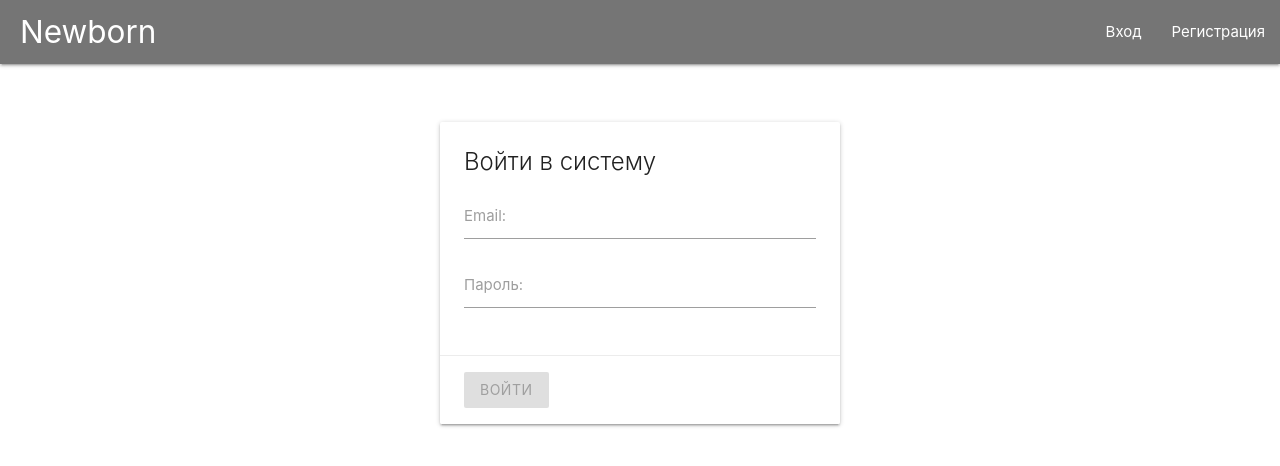
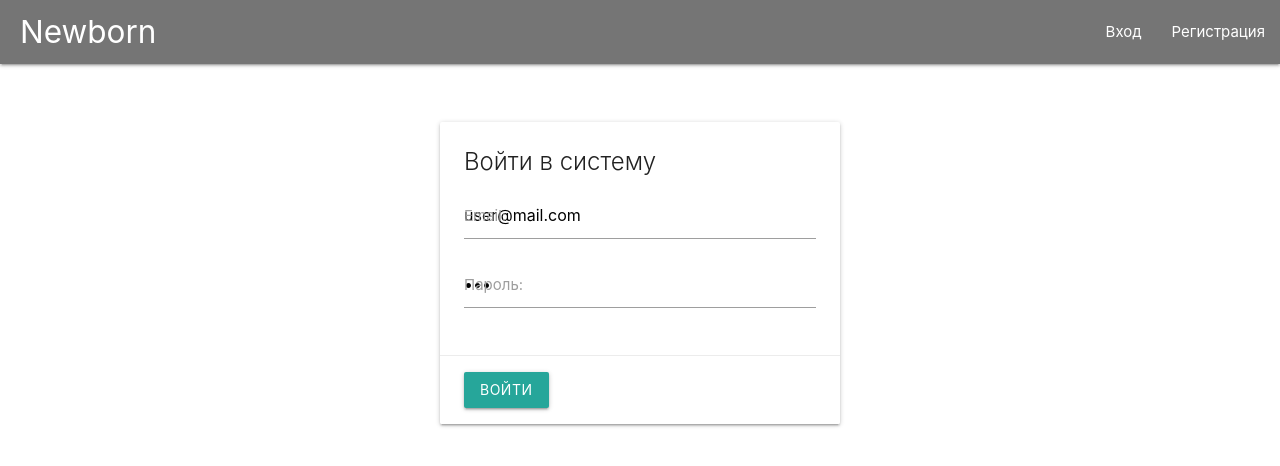
Before and after one commit to ulzirok/angular-fullstack-crm, an Angular app in the folder client/: page /login in a window 1280 px wide. Shown: the top 466 px of the page. Built offline with nearby package versions, Linux system fonts and the light colour scheme.

Commit message:
set the login data in the login field

```diff
--- a/client/src/app/login-page/login-page.ts
+++ b/client/src/app/login-page/login-page.ts
@@ -32,8 +32,8 @@ export class LoginPage implements OnInit, OnDestroy {
 
   ngOnInit(): void {
     this.form = new FormGroup({
-      email: new FormControl('', [Validators.email, Validators.required]),
-      password: new FormControl('', [Validators.required])
+      email: new FormControl('user@mail.com', [Validators.email, Validators.required]),
+      password: new FormControl('123', [Validators.required])
     });
 
     this.route.queryParams.subscribe((params: Params) => {
```
